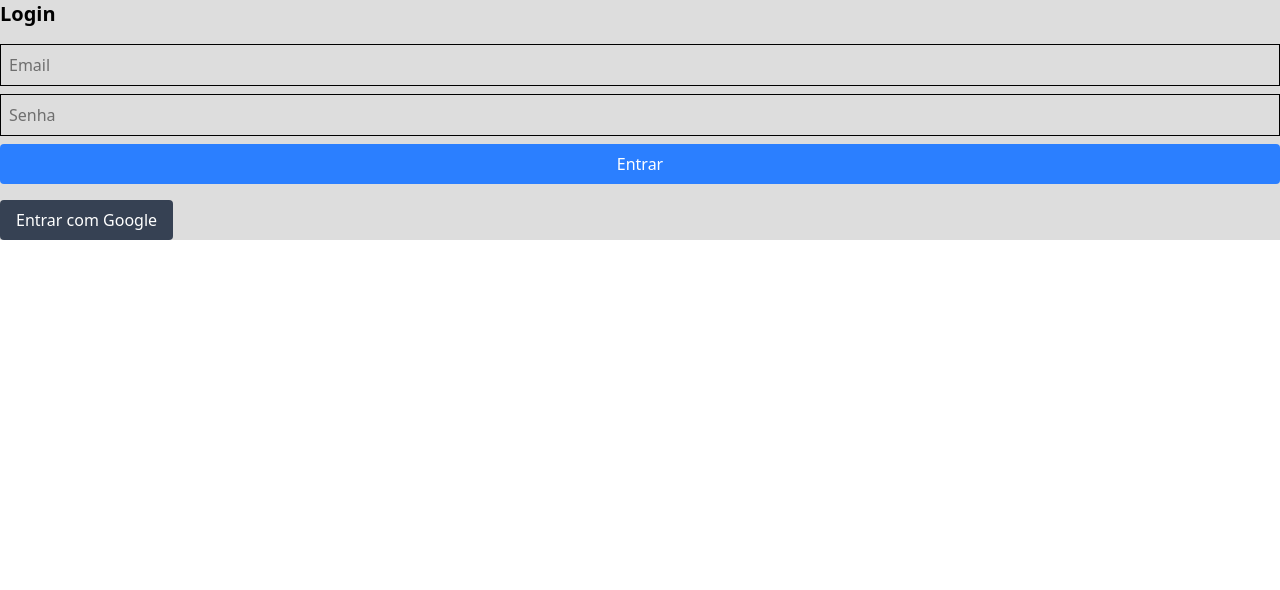
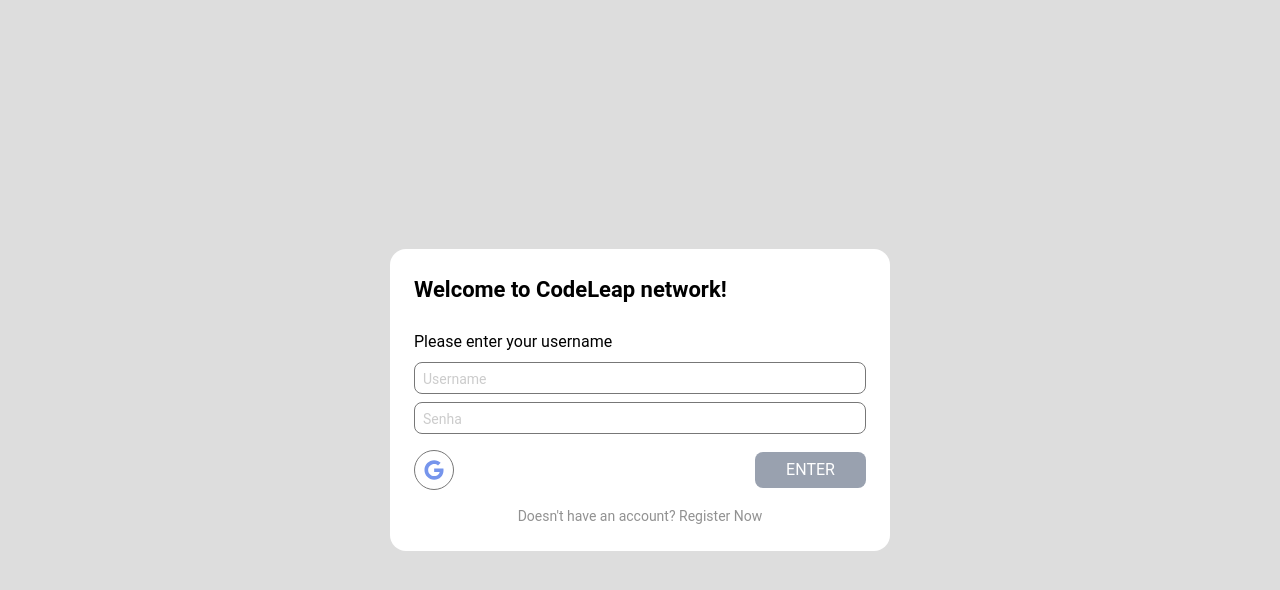
Before and after one commit to Pietra-Costa/codeleap-codechallenge, a React (Vite) app: page / in a window 1280 px wide. Shown: the top 590 px of the page. Built offline with nearby package versions, Linux system fonts and the light colour scheme; no server answers.

Commit message:
login page + root

```diff
--- /dev/null
+++ b/src/components/toast/toast.jsx
@@ -0,0 +1,17 @@
+import React from "react";
+import { ToastContainer } from "react-toastify";
+import "react-toastify/dist/ReactToastify.css";
+
+const CustomToast = () => {
+  return (
+    <ToastContainer
+      position="top-right"
+      autoClose={5000}
+      hideProgressBar={true}
+      closeButton={true}
+      theme="light"
+    />
+  );
+};
+
+export default CustomToast;
--- a/src/index.css
+++ b/src/index.css
@@ -1 +1,25 @@
 @import "tailwindcss";
+
+@import url('https://fonts.googleapis.com/css2?family=Roboto:wght@400;500;700&display=swap');
+
+:root {
+  --color-background: #DDDDDD;
+  --color-font: #000000;
+  --color-primary: #7695EC;
+  --font-main: 'Roboto', sans-serif;
+}
+
+* {
+  box-sizing: border-box;
+}
+
+body {
+  background-color: var(--color-background);
+  font-family: var(--font-main);
+}
+
+@theme {
+  --font-display: var(--font-main);
+  --color-primary: #7695EC;
+  --font: #000000
+}
--- a/src/pages/auth/login/index.jsx
+++ b/src/pages/auth/login/index.jsx
@@ -1,76 +1,119 @@
-import { useNavigate } from 'react-router-dom'; // 👈 add isso
-import { useEffect, useState } from 'react';
-import { auth } from '../../../firebase/firebaseConfig';
+import { Link, useNavigate } from "react-router-dom";
+import { useEffect, useState } from "react";
+import { auth } from "../../../firebase/firebaseConfig";
 import {
   signInWithEmailAndPassword,
   GoogleAuthProvider,
-  signInWithPopup
-} from 'firebase/auth';
-import { useAuth } from '../../../context/AuthContext';
+  signInWithPopup,
+} from "firebase/auth";
+import { useAuth } from "../../../context/AuthContext";
+import { FaGoogle } from "react-icons/fa";
+import { toast } from "react-toastify";
+import CustomToast from "../../../components/toast/toast";
 
 const LoginPage = () => {
   const { user, logout } = useAuth();
-  const [email, setEmail] = useState('');
-  const [password, setPassword] = useState('');
-  const [error, setError] = useState('');
+  const [email, setEmail] = useState("");
+  const [password, setPassword] = useState("");
+  const [error, setError] = useState("");
   const navigate = useNavigate();
 
   useEffect(() => {
-    if (user) navigate('/main');
+    if (user) navigate("/main");
   }, [user, navigate]);
 
   const handleLogin = async (e) => {
     e.preventDefault();
+
+    if (!email || !password) {
+      toast.error("Por favor, preencha todos os campos");
+      return;
+    }
+
     try {
       await signInWithEmailAndPassword(auth, email, password);
-      setError('');
+      setError("");
     } catch (err) {
-      setError('Erro ao fazer login');
+      setError("Erro ao fazer login");
+      toast.error("Erro ao fazer login!");
     }
   };
 
-  const handleGoogleLogin = async () => {
+  const handleGoogleLogin = async (e) => {
+    e.preventDefault();
+
     const provider = new GoogleAuthProvider();
     try {
       await signInWithPopup(auth, provider);
     } catch (error) {
-      setError('Erro no login com Google');
+      setError("Erro no login com Google");
       console.error(error);
+      toast.error("Erro no login com Google!");
     }
   };
 
   if (user) return null;
 
   return (
-    <div className="bg-[#DDDDDD]">
-      <h2 className="text-xl font-bold mb-4">Login</h2>
-      <form onSubmit={handleLogin} className="flex flex-col gap-2">
+    <div className="flex items-center justify-center h-dvh">
+      <div className="bg-white w-[500px] h-auto rounded-2xl p-[24px]">
+        <h2 className="text-[22px] font-display font-bold mb-6">
+          Welcome to CodeLeap network!
+        </h2>
+        <p className="text-[16px] font-normal mb-2">
+          Please enter your username
+        </p>
+
+        <form onSubmit={handleLogin}>
           <input
             type="email"
-          placeholder="Email"
+            placeholder="Username"
             value={email}
             onChange={(e) => setEmail(e.target.value)}
-          className="p-2 border"
+            className="mb-2 border border-[#777777] rounded-lg w-[452px] h-8 placeholder:text-[#CCCCCC] placeholder:text-[14px] p-2"
           />
+
           <input
             type="password"
             placeholder="Senha"
             value={password}
             onChange={(e) => setPassword(e.target.value)}
-          className="p-2 border"
+            className=" mb-4 border border-[#777777] rounded-lg w-[452px] h-8 placeholder:text-[#CCCCCC] placeholder:text-[14px] p-2"
           />
-        {error && <div className="text-red-500">{error}</div>}
-        <button type="submit" className="bg-blue-500 text-white px-4 py-2 rounded">
-          Entrar
+
+          <div className="flex justify-between items-center">
+            <button
+              onClick={handleGoogleLogin}
+              className="border-[#777777] border p-2 rounded-[50%] flex items-center justify-center w-10 h-10"
+            >
+              <FaGoogle className="text-[#7695EC] w-5 h-5" />
             </button>
+
+            <button
+              type="submit"
+              disabled={!email || !password}
+              className={`w-[111px] uppercase text-white p-1.5 rounded-lg ${
+                !email || !password
+                  ? "bg-gray-400 cursor-not-allowed"
+                  : "bg-primary"
+              }`}
+            >
+              Enter
+            </button>
+          </div>
         </form>
 
-      <button
-        onClick={handleGoogleLogin}
-        className="mt-4 bg-gray-700 text-white px-4 py-2 rounded"
-      >
-        Entrar com Google
-      </button>
+        <div className="flex justify-center items-center mt-4">
+          <p className="text-[14px] text-[#757575cc]">
+            Doesn't have an account?
+            <span className="hover:text-primary">
+              {" "}
+              <Link to="/register"> Register Now </Link>{" "}
+            </span>
+          </p>
+        </div>
+      </div>
+      <CustomToast />
     </div>
   );
 };
```
Also changed, not shown: src/pages/auth/register/index.jsx (deleted). Lines whose indentation alone changed are shown as unchanged.
